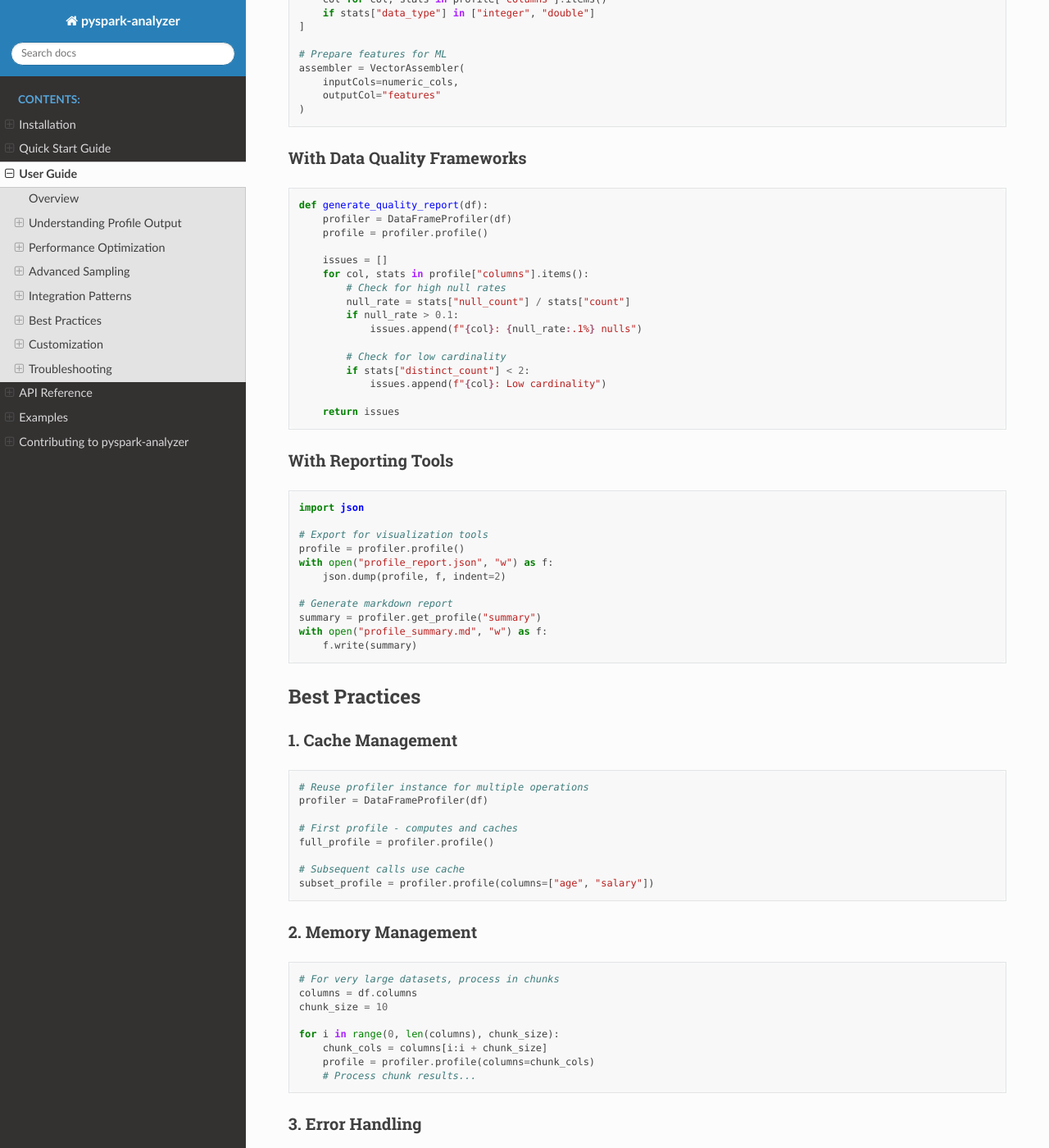
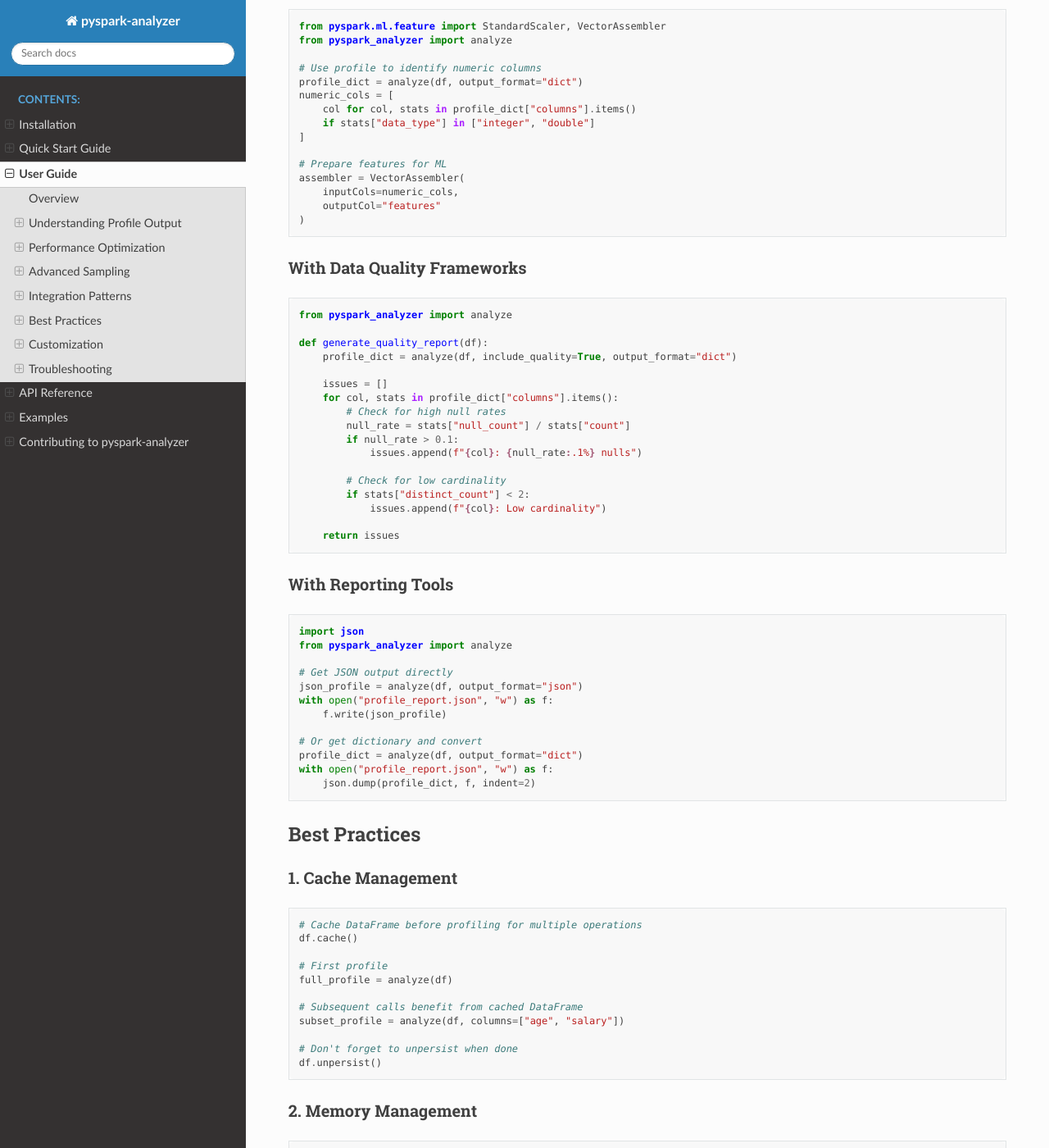
Before and after one commit to bjornvandijkman1993/spark-profiler, a Sphinx documentation site: the page built from docs/source/user_guide.md, in a window 1280 px wide and 1400 px high, scrolled down 3230 px. Shown: the whole window at 82% size. Built offline with Sphinx 7.4.7 and the Read the Docs theme 3.1.0, drawn with Linux system fonts in a browser that asks for light colours; pages that are not in the unit, such as notebooks, are missing from menus; some of the changed text lies outside the part shown.

Commit message:
docs: update documentation and examples to use new analyze() API
- Update quickstart.md to use analyze() function instead of DataFrameProfiler class
- Update user_guide.md with new function-based API examples
- Remove deprecated optimize_for_large_datasets parameter from api_reference.rst
- Update advanced_statistics_demo.py to use new API for outlier detection

All documentation now consistently shows the simpler analyze() function as the primary interface

🤖 Generated with [Claude Code](https://claude.ai/code)

Co-Authored-By: Claude <noreply@anthropic.com>

````diff
--- a/docs/source/api_reference.rst
+++ b/docs/source/api_reference.rst
@@ -89,9 +89,9 @@ With sampling configuration::
     # Or sample 10% of data
     profile = analyze(df, fraction=0.1)
 
-Optimized for large datasets::
+With automatic sampling for large datasets::
 
-    profile = analyze(df, optimize_for_large_datasets=True)
+    profile = analyze(df, sampling=True)
 
 Different output formats::
 
--- a/docs/source/user_guide.md
+++ b/docs/source/user_guide.md
@@ -61,8 +61,10 @@ A complete profile contains three main sections:
 The library automatically applies optimizations for large datasets:
 
 ```python
-# Triggers optimizations for DataFrames > 10M rows
-profiler = DataFrameProfiler(df, optimize_for_large_datasets=True)
+from pyspark_analyzer import analyze
+
+# Enable sampling for large datasets
+profile = analyze(df, sampling=True)
 ```
 
 Optimizations include:
@@ -76,9 +78,15 @@ Optimizations include:
 #### 1. Sampling Configuration
 
 ```python
-from pyspark_analyzer import SamplingConfig
+from pyspark_analyzer import analyze, SamplingConfig
 
-# Aggressive sampling for very large datasets
+# Simple sampling with target rows
+profile = analyze(df, sampling=True, target_rows=50_000)
+
+# Or use fraction-based sampling
+profile = analyze(df, sampling=True, fraction=0.01)
+
+# For advanced control, use SamplingConfig
 config = SamplingConfig(
     target_size=50_000,      # Smaller sample
     min_fraction=0.001,      # 0.1% minimum
@@ -86,7 +94,7 @@ config = SamplingConfig(
     seed=42                  # Reproducible results
 )
 
-profiler = DataFrameProfiler(df, sampling_config=config)
+profile = analyze(df, sampling_config=config)
 ```
 
 #### 2. Column Selection
@@ -94,7 +102,7 @@ profiler = DataFrameProfiler(df, sampling_config=config)
 ```python
 # Profile only essential columns
 essential_cols = ["user_id", "revenue", "timestamp"]
-profile = profiler.profile(columns=essential_cols)
+profile = analyze(df, columns=essential_cols)
 ```
 
 #### 3. Partition Optimization
@@ -102,7 +110,7 @@ profile = profiler.profile(columns=essential_cols)
 ```python
 # Optimize partitions before profiling
 df = df.repartition(200)  # Adjust based on cluster size
-profiler = DataFrameProfiler(df)
+profile = analyze(df)
 ```
 
 ## Advanced Sampling
@@ -117,11 +125,10 @@ config = SamplingConfig(
     confidence_level=0.95   # 95% confidence interval
 )
 
-profiler = DataFrameProfiler(df, sampling_config=config)
-profile = profiler.profile()
+profile_dict = analyze(df, sampling_config=config, output_format="dict")
 
 # Check actual quality achieved
-sampling_info = profile["sampling"]
+sampling_info = profile_dict["sampling"]
 print(f"Quality score: {sampling_info['quality_score']:.2f}")
 print(f"Confidence: {sampling_info['confidence_interval']}")
 ```
@@ -142,11 +149,12 @@ config = SamplingConfig(
 
 ```python
 from pyspark.ml.feature import StandardScaler, VectorAssembler
+from pyspark_analyzer import analyze
 
 # Use profile to identify numeric columns
-profile = profiler.profile()
+profile_dict = analyze(df, output_format="dict")
 numeric_cols = [
-    col for col, stats in profile["columns"].items()
+    col for col, stats in profile_dict["columns"].items()
     if stats["data_type"] in ["integer", "double"]
 ]
 
@@ -160,12 +168,13 @@ assembler = VectorAssembler(
 ### With Data Quality Frameworks
 
 ```python
+from pyspark_analyzer import analyze
+
 def generate_quality_report(df):
-    profiler = DataFrameProfiler(df)
-    profile = profiler.profile()
+    profile_dict = analyze(df, include_quality=True, output_format="dict")
 
     issues = []
-    for col, stats in profile["columns"].items():
+    for col, stats in profile_dict["columns"].items():
         # Check for high null rates
         null_rate = stats["null_count"] / stats["count"]
         if null_rate > 0.1:
@@ -182,16 +191,17 @@ def generate_quality_report(df):
 
 ```python
 import json
+from pyspark_analyzer import analyze
 
-# Export for visualization tools
-profile = profiler.profile()
+# Get JSON output directly
+json_profile = analyze(df, output_format="json")
 with open("profile_report.json", "w") as f:
-    json.dump(profile, f, indent=2)
+    f.write(json_profile)
 
-# Generate markdown report
-summary = profiler.get_profile("summary")
-with open("profile_summary.md", "w") as f:
-    f.write(summary)
+# Or get dictionary and convert
+profile_dict = analyze(df, output_format="dict")
+with open("profile_report.json", "w") as f:
+    json.dump(profile_dict, f, indent=2)
 ```
 
 ## Best Practices
@@ -199,14 +209,17 @@ with open("profile_summary.md", "w") as f:
 ### 1. Cache Management
 
 ```python
-# Reuse profiler instance for multiple operations
-profiler = DataFrameProfiler(df)
+# Cache DataFrame before profiling for multiple operations
+df.cache()
 
-# First profile - computes and caches
-full_profile = profiler.profile()
+# First profile
+full_profile = analyze(df)
 
-# Subsequent calls use cache
-subset_profile = profiler.profile(columns=["age", "salary"])
+# Subsequent calls benefit from cached DataFrame
+subset_profile = analyze(df, columns=["age", "salary"])
+
+# Don't forget to unpersist when done
+df.unpersist()
 ```
 
 ### 2. Memory Management
@@ -218,7 +231,7 @@ chunk_size = 10
 
 for i in range(0, len(columns), chunk_size):
     chunk_cols = columns[i:i + chunk_size]
-    profile = profiler.profile(columns=chunk_cols)
+    profile = analyze(df, columns=chunk_cols)
     # Process chunk results...
 ```
 
@@ -226,9 +239,10 @@ for i in range(0, len(columns), chunk_size):
 
 ```python
 from pyspark.sql import AnalysisException
+from pyspark_analyzer import analyze
 
 try:
-    profile = profiler.profile()
+    profile = analyze(df)
 except AnalysisException as e:
     print(f"Schema error: {e}")
 except Exception as e:
@@ -267,8 +281,9 @@ def html_formatter(profile):
 
 ```python
 import logging
+from pyspark_analyzer import analyze
+
 logging.getLogger("pyspark_analyzer").setLevel(logging.DEBUG)
 
-profiler = DataFrameProfiler(df)
-profile = profiler.profile()  # Will show debug information
+profile = analyze(df)  # Will show debug information
 ```
````
Also changed, not shown: docs/source/quickstart.md (+38 -33 lines), 1 other file.
